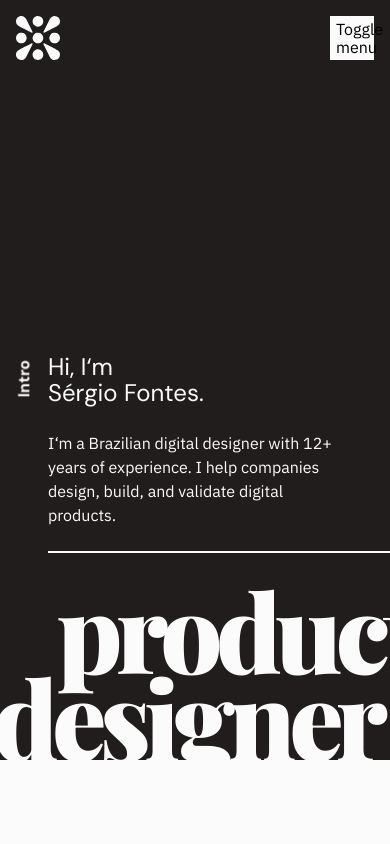
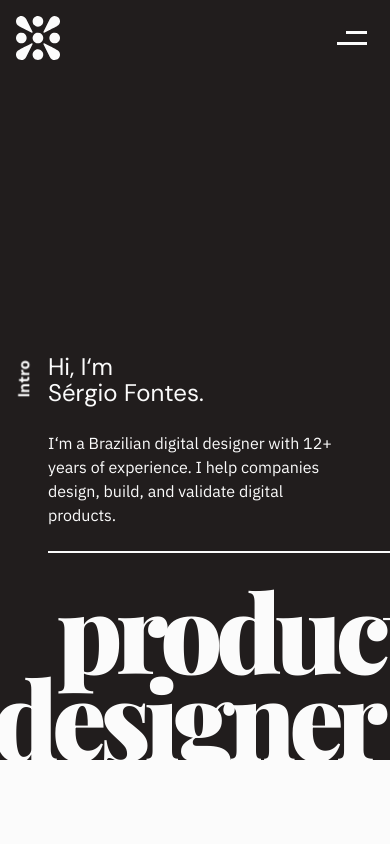
Before and after one commit to sergiofontes/fontes.cc, a Next.js app: page / in a window 390 px wide. Shown: the top 844 px of the page. Built offline with nearby package versions, Linux system fonts and the light colour scheme.

Commit message:
Style toggle button of mobile nav menu

```diff
--- a/components/nav.js
+++ b/components/nav.js
@@ -26,26 +26,28 @@ export default function Nav({ onClick }) {
       <nav className={cn({ [style.nav]: true, [style.open]: isOpen })}>
         <button className={style.button} open={isOpen} onClick={handleOpenCloseClick}>
           <span>Toggle menu</span>
+          <i></i>
+          <i></i>
         </button>
         <div className={cn(style.grid, 'grid')}>
           <span className={style.divisor}></span>
-          <ol>
-            <li>
+          <ol className={style.links}>
+            <li className={style.link}>
               <Link href="#experience">
                 <a onClick={handleOpenCloseClick}>Experience</a>
               </Link>
             </li>
-            <li>
+            <li className={style.link}>
               <Link href="#traits">
                 <a onClick={handleOpenCloseClick}>Traits</a>
               </Link>
             </li>
-            <li>
+            <li className={style.link}>
               <Link href="#contact">
                 <a onClick={handleOpenCloseClick}>Contact</a>
               </Link>
             </li>
-            <li>
+            <li className={style.link}>
               <Link href="#work">
                 <a onClick={handleOpenCloseClick}>Work</a>
               </Link>
@@ -53,7 +55,7 @@ export default function Nav({ onClick }) {
           </ol>
 
           <IconArrow className={style.arrow} />
-          <small>Sérgio Fontes, 2022.</small>
+          <small aria-hidden="hidden">Sérgio Fontes, 2022.</small>
         </div>
       </nav>
 
--- a/components/nav.module.scss
+++ b/components/nav.module.scss
@@ -9,13 +9,6 @@
   z-index: 10;
   overflow: hidden;
 
-  li:not(:last-child) { margin-bottom: 1.5rem; }
-
-  ol {
-    grid-column: 2 / span var(--columns);
-    list-style: none;
-  }
-
   a {
     color: var(--color-text-inverse);
     text-decoration-color: var(--color-text-inverse);
@@ -26,6 +19,13 @@
     display: none;
     align-self: end;
     grid-column: 2 / span var(--columns);
+  }
+
+    .link:not(:last-child) { margin-bottom: 1.5rem; }
+
+  .links {
+    grid-column: 2 / span var(--columns);
+    list-style: none;
   }
 
   .divisor {
@@ -53,6 +53,11 @@
     path { stroke: var(--color-text-inverse); }
   }
 
+  @include media(">tablet") {
+    .links, small { grid-column: 3 / span calc(var(--columns) - 1); }
+    .divisor  { grid-column: 3 / span var(--columns); }
+  }
+
   @include media(">desktop") {
     display: block;
     top: calc(90vh - var(--gap));
@@ -61,10 +66,10 @@
     transform: translateY(-100%);
 
     a { font-size: 1rem; }
-    li:not(:last-child) { margin-bottom: 1rem; }
-    ol, .arrow { grid-column: unset; }
+    .link:not(:last-child) { margin-bottom: 1rem; }
+    .links, .arrow { grid-column: unset; }
     .arrow { display: block; }
-    .button { display: none; }
+    .button, .divisor { display: none; }
 
     .grid {
       display: block;
@@ -85,7 +90,7 @@
 
 .symbol {
   position: fixed;
-  z-index: 10;
+  z-index: 12;
   top: var(--gap);
   left: var(--gap);
   width: var(--logo-size);
@@ -101,14 +106,49 @@
 
 .button {
   position: fixed;
-  z-index: 12;
   top: var(--gap);
   right: var(--gap);
+  z-index: 12;
+  display: flex;
+  align-items: flex-end;
+  justify-content: center;
+  gap: .5rem;
+  flex-direction: column;
   width: var(--button-size);
   height: var(--button-size);
-  background-color: var(--color-background);
+  padding: calc(var(--button-size) / 6);
+  background-color: transparent;
   appearance: none;
-  border: 0;
+  border: transparent;
+  cursor: pointer;
+  transition: all .15s ease-in-out;
+
+  span { @include fontless; }
+
+  &:hover { gap: .75rem; }
+
+  i {
+    display: block;
+    width: 70%;
+    border-bottom: 3px solid var(--color-background);
+    transition: all .15s ease-in-out;
+
+    &:last-of-type { width: 100%; }
+  }
+
+  @at-root {
+    .open .button {
+      align-items: center;
+
+      &:hover { gap: .5rem; }
+
+      i {
+        width: 100%;
+        &:first-of-type { transform: rotate(45deg) translateX(15%) translateY(100%); }
+        &:last-of-type { transform: rotate(-45deg) translateX(15%) translateY(-120%); }
+      }
+    }
+  }
 }
 
 .open {
@@ -119,6 +159,4 @@
 
   small { display: block; }
   .grid { display: grid; }
-
-  + .symbol { z-index: 12; }
 }
```
